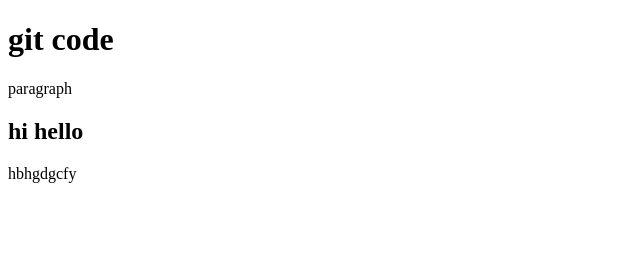
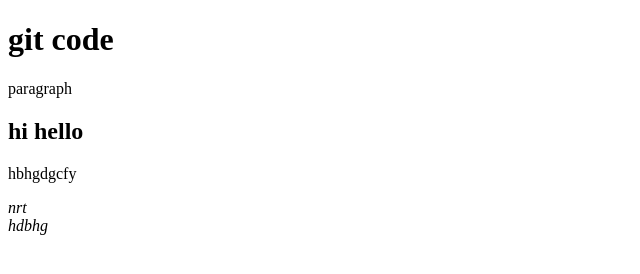
Before and after one commit to Mounika-Nallagatla/defo1, a plain HTML site: page index.html in a window 1280 px wide. Shown: the whole page, without its empty margins (0-640 px from the left). Drawn offline with Linux system fonts and the light colour scheme.

Commit message:
somechanges

```diff
--- a/index.html
+++ b/index.html
@@ -10,5 +10,6 @@
     <p>paragraph</p>
     <h2>hi hello</h2>
     <p>hbhgdgcfy</p>
+    <address>nrt<br>hdbhg<br></address>
 </body>
 </html>
```
